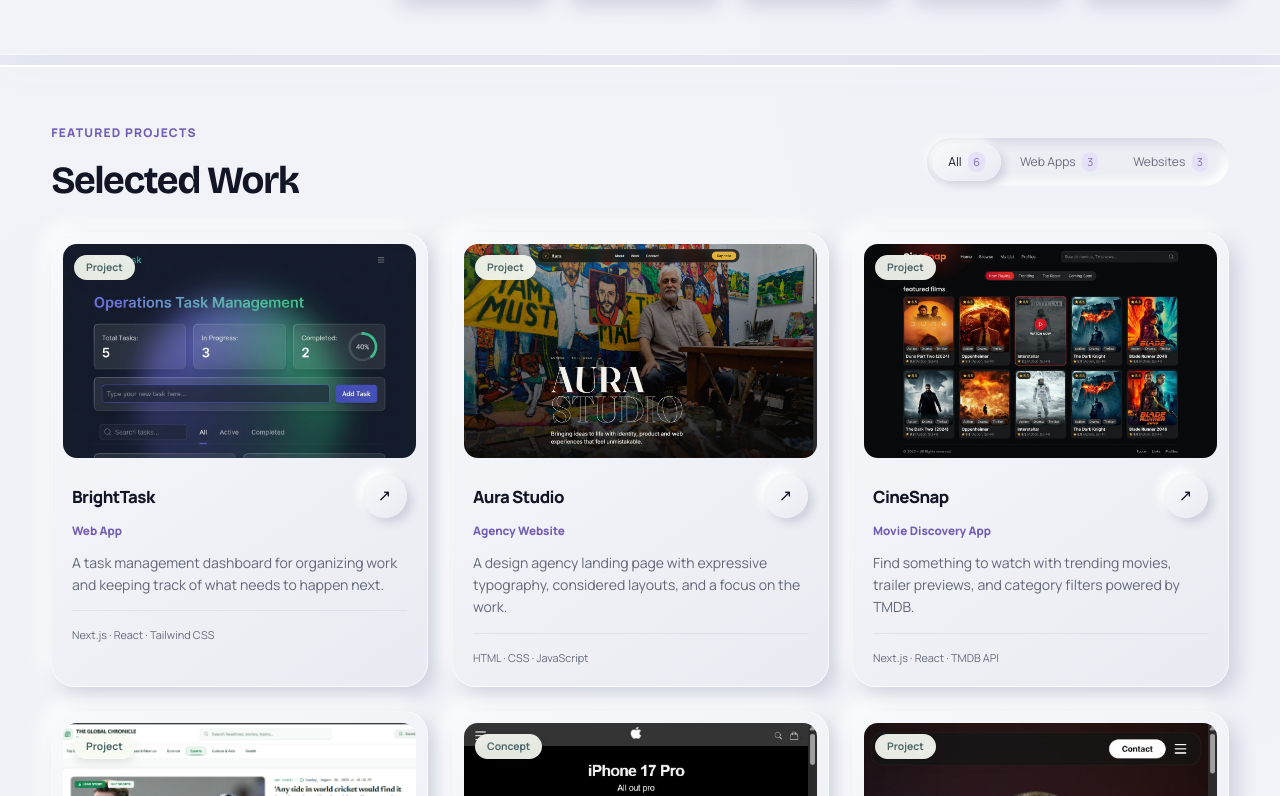
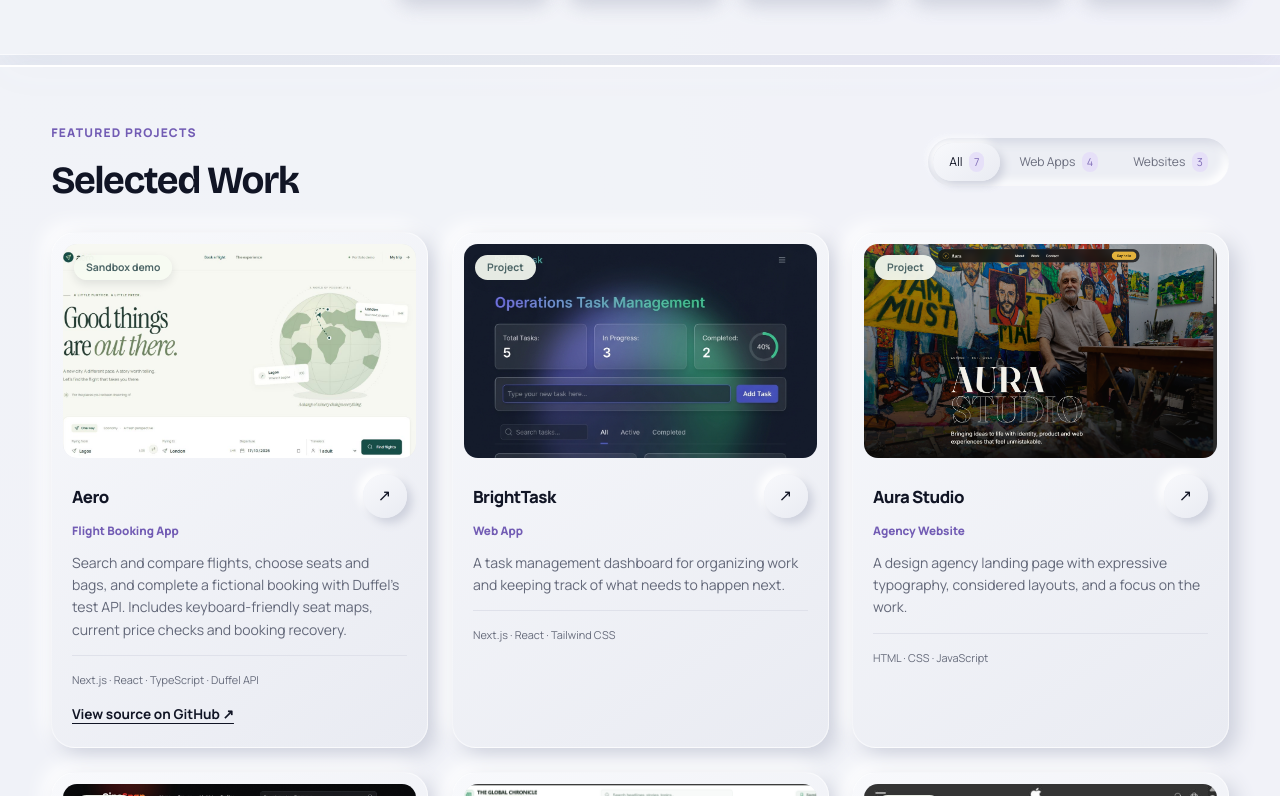
Before and after one commit to Dave9-wrld/new-portfolio, a Next.js app: page / in a window 1280 px wide. Shown: the part 2004-2800 px from the top of the page. Built offline with nearby package versions, Linux system fonts and the light colour scheme.

Commit message:
Feature Aero flight booking demo with GitHub source

```diff
--- a/app/globals.css
+++ b/app/globals.css
@@ -1974,3 +1974,6 @@ footer > div a {
     transform: none;
   }
 }
+
+.project-source-link { display: inline-block; margin-top: 12px; color: inherit; font-size: .85rem; font-weight: 700; text-decoration: underline; text-underline-offset: 4px; }
+.project-source-link:focus-visible { outline: 2px solid currentColor; outline-offset: 5px; border-radius: 2px; }
--- a/components/Projects.jsx
+++ b/components/Projects.jsx
@@ -84,6 +84,17 @@ export default function Projects() {
               <p className="project-type">{project.type}</p>
               <p className="project-description">{project.description}</p>
               <p className="project-stack">{project.stack}</p>
+              {project.source && (
+                <a
+                  className="project-source-link"
+                  href={project.source}
+                  target="_blank"
+                  rel="noopener noreferrer"
+                  aria-label={`View ${project.name} source on GitHub`}
+                >
+                  View source on GitHub ↗
+                </a>
+              )}
             </div>
           </article>
         ))}
--- a/components/portfolio-data.js
+++ b/components/portfolio-data.js
@@ -1,4 +1,16 @@
 export const projects = [
+  {
+    name: "Aero",
+    category: "apps",
+    url: "https://aero-zeta-ruddy.vercel.app/",
+    source: "https://github.com/Dave9-wrld/aero",
+    image: "/images/aero-preview.jpg",
+    badge: "Sandbox demo",
+    type: "Flight Booking App",
+    description:
+      "Search and compare flights, choose seats and bags, and complete a fictional booking with Duffel's test API. Includes keyboard-friendly seat maps, current price checks and booking recovery.",
+    stack: "Next.js · React · TypeScript · Duffel API",
+  },
   {
     name: "BrightTask",
     category: "apps",
```
Also changed, not shown: public/images/aero-preview.jpg (added).
